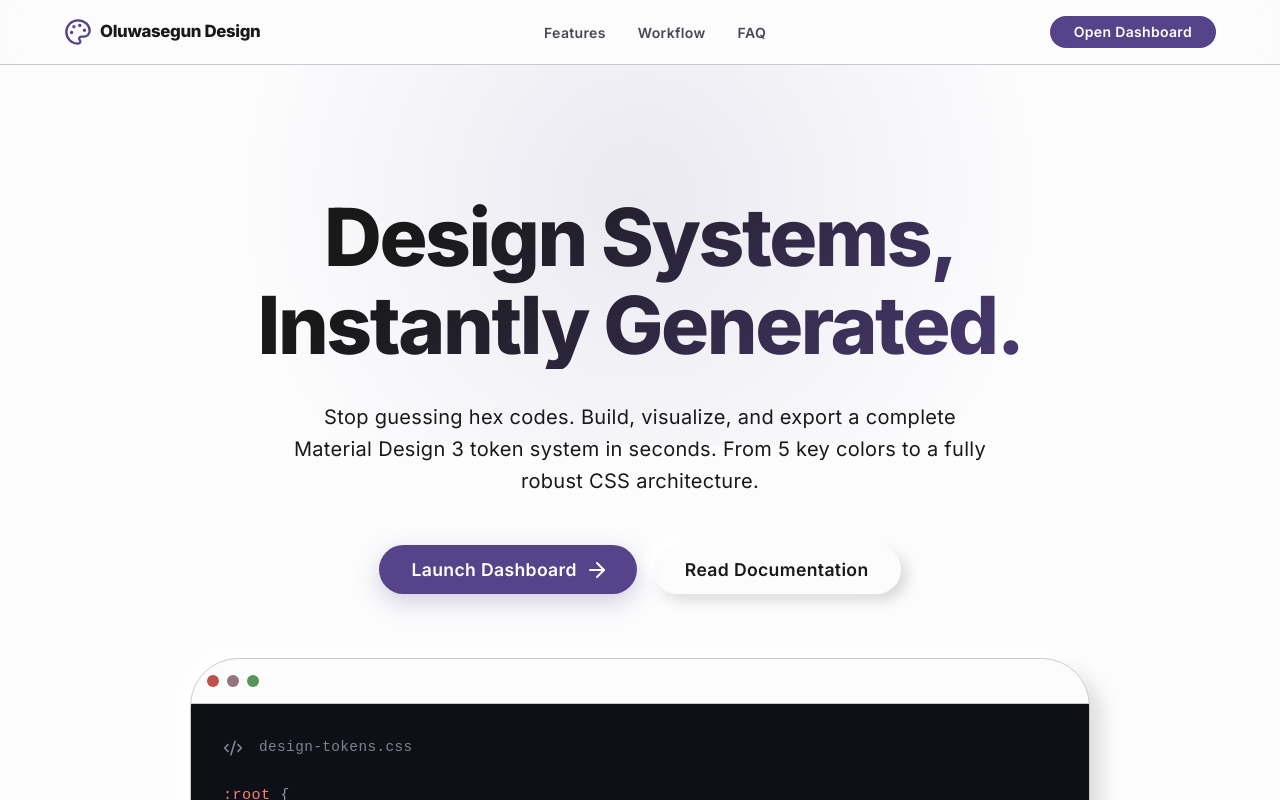
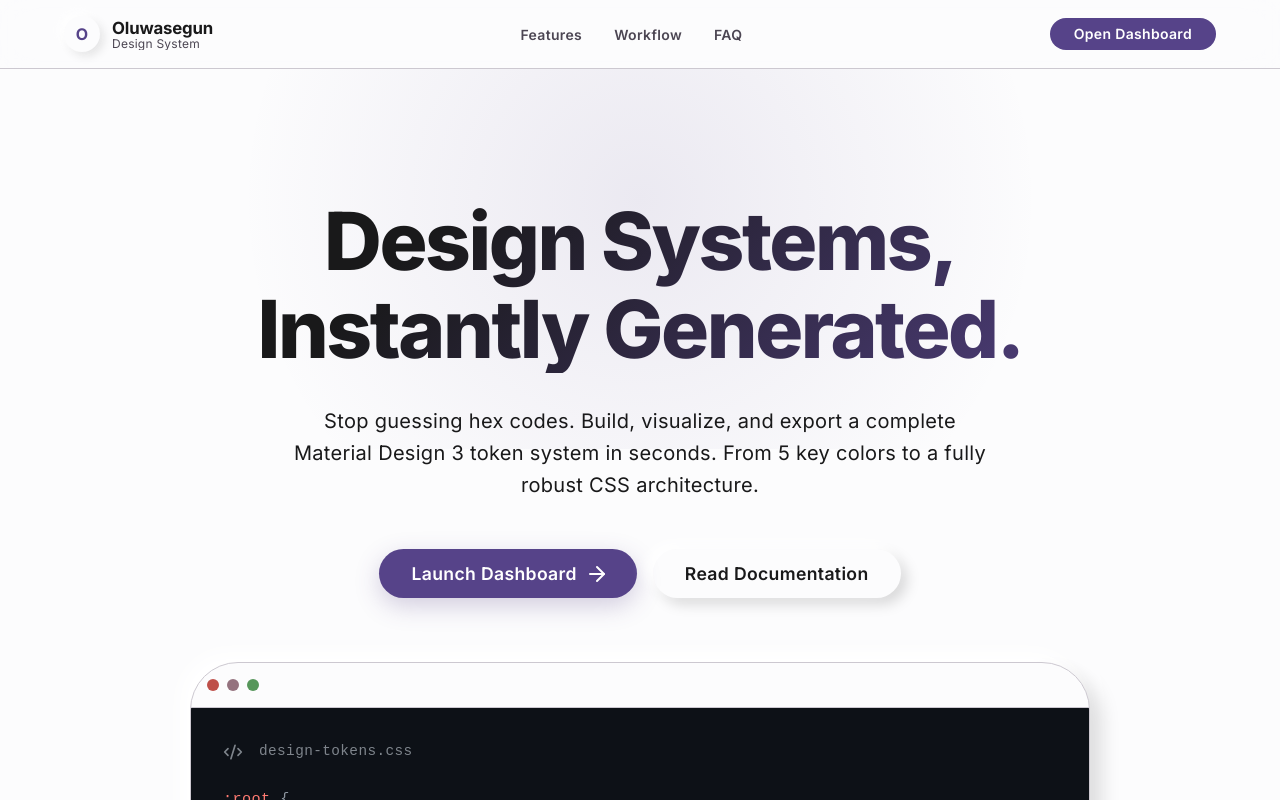
Before and after one commit to Holuwasegun/oluwasegun-design-system, a Next.js app: page / in a window 1280 px wide. Shown: the top 800 px of the page. Built offline with nearby package versions, Linux system fonts and the light colour scheme.

Commit message:
Update marketing page logo to match dashboard for consistency

```diff
--- a/src/components/marketing/Header.tsx
+++ b/src/components/marketing/Header.tsx
@@ -1,7 +1,7 @@
 import React from 'react';
 import { Box, Button, Container, Stack, Typography, useTheme } from '@mui/material';
 import Link from 'next/link';
-import { Palette } from 'lucide-react';
+
 
 export default function Header() {
   const theme = useTheme();
@@ -23,11 +23,37 @@ export default function Header() {
     >
       <Container maxWidth="lg" sx={{ display: 'flex', justifyContent: 'space-between', alignItems: 'center' }}>
         <Link href="/" style={{ textDecoration: 'none', color: 'inherit' }}>
-          <Stack direction="row" spacing={1} sx={{ alignItems: 'center', transition: 'opacity 0.2s', '&:hover': { opacity: 0.8 } }}>
-            <Palette color={theme.palette.primary.main} size={28} />
-            <Typography variant="h6" sx={{ fontWeight: 800, letterSpacing: '-0.02em' }}>
-              Oluwasegun Design
-            </Typography>
+          <Stack direction="row" spacing={1.5} sx={{ alignItems: 'center', transition: 'opacity 0.2s', '&:hover': { opacity: 0.8 } }}>
+            <Box
+              sx={{
+                width: 36,
+                height: 36,
+                borderRadius: 2,
+                backgroundColor: 'background.default',
+                display: 'flex',
+                alignItems: 'center',
+                justifyContent: 'center',
+                flexShrink: 0,
+                boxShadow: (theme) => theme.palette.mode === 'dark'
+                  ? '-4px -4px 10px rgba(255,255,255,0.03), 4px 4px 10px rgba(0,0,0,0.5)'
+                  : '-4px -4px 10px rgba(255,255,255,0.9), 4px 4px 10px rgba(0,0,0,0.1)',
+              }}
+            >
+              <Typography
+                variant="h6"
+                sx={{ color: 'primary.main', fontWeight: 700, lineHeight: 1, fontSize: '1rem' }}
+              >
+                O
+              </Typography>
+            </Box>
+            <Box sx={{ overflow: 'hidden', whiteSpace: 'nowrap' }}>
+              <Typography variant="subtitle1" sx={{ fontWeight: 700, lineHeight: 1.2, letterSpacing: '-0.01em', color: 'text.primary' }}>
+                Oluwasegun
+              </Typography>
+              <Typography variant="caption" sx={{ color: 'text.secondary', letterSpacing: '0.02em', display: 'block', lineHeight: 1 }}>
+                Design System
+              </Typography>
+            </Box>
           </Stack>
         </Link>
 
```
